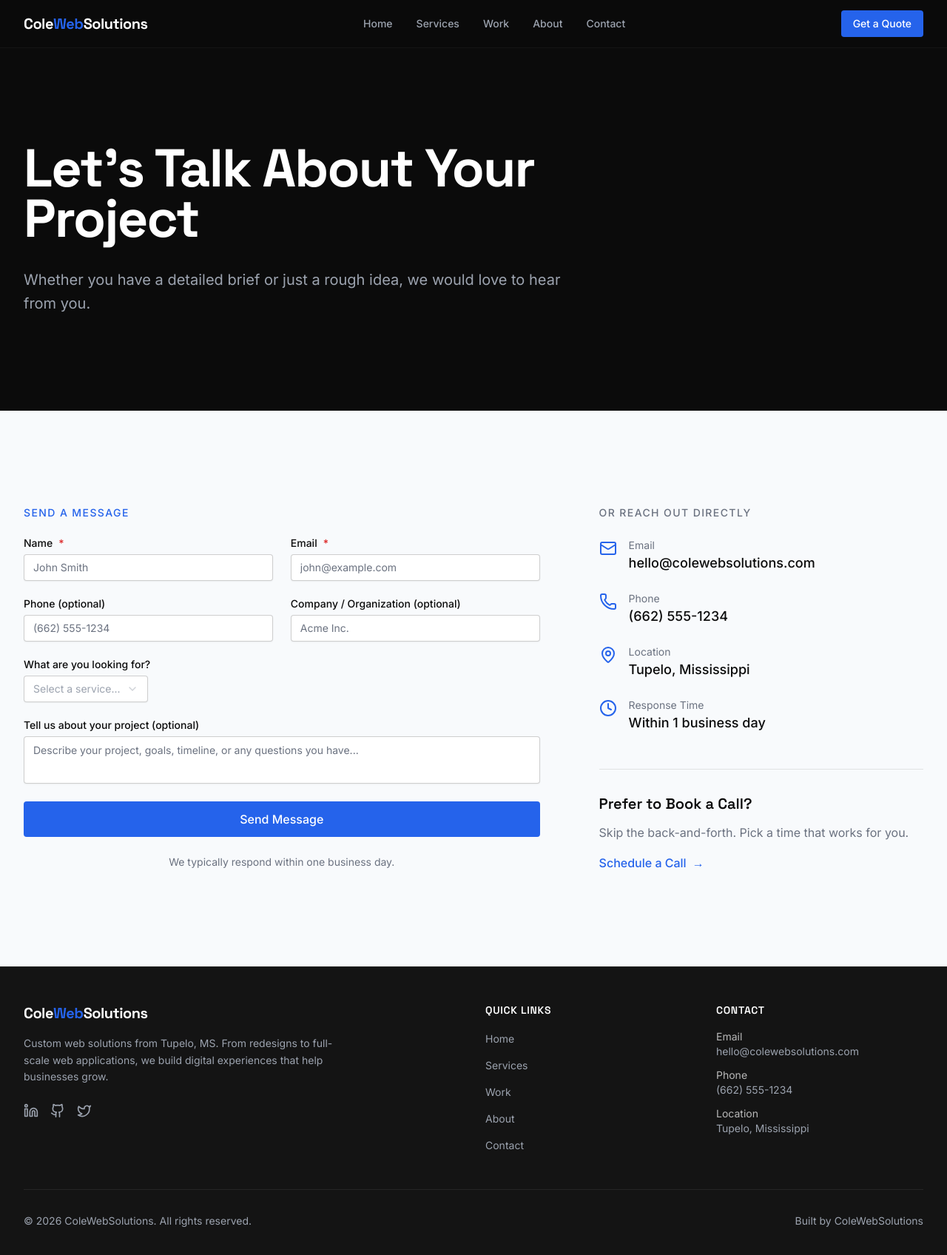
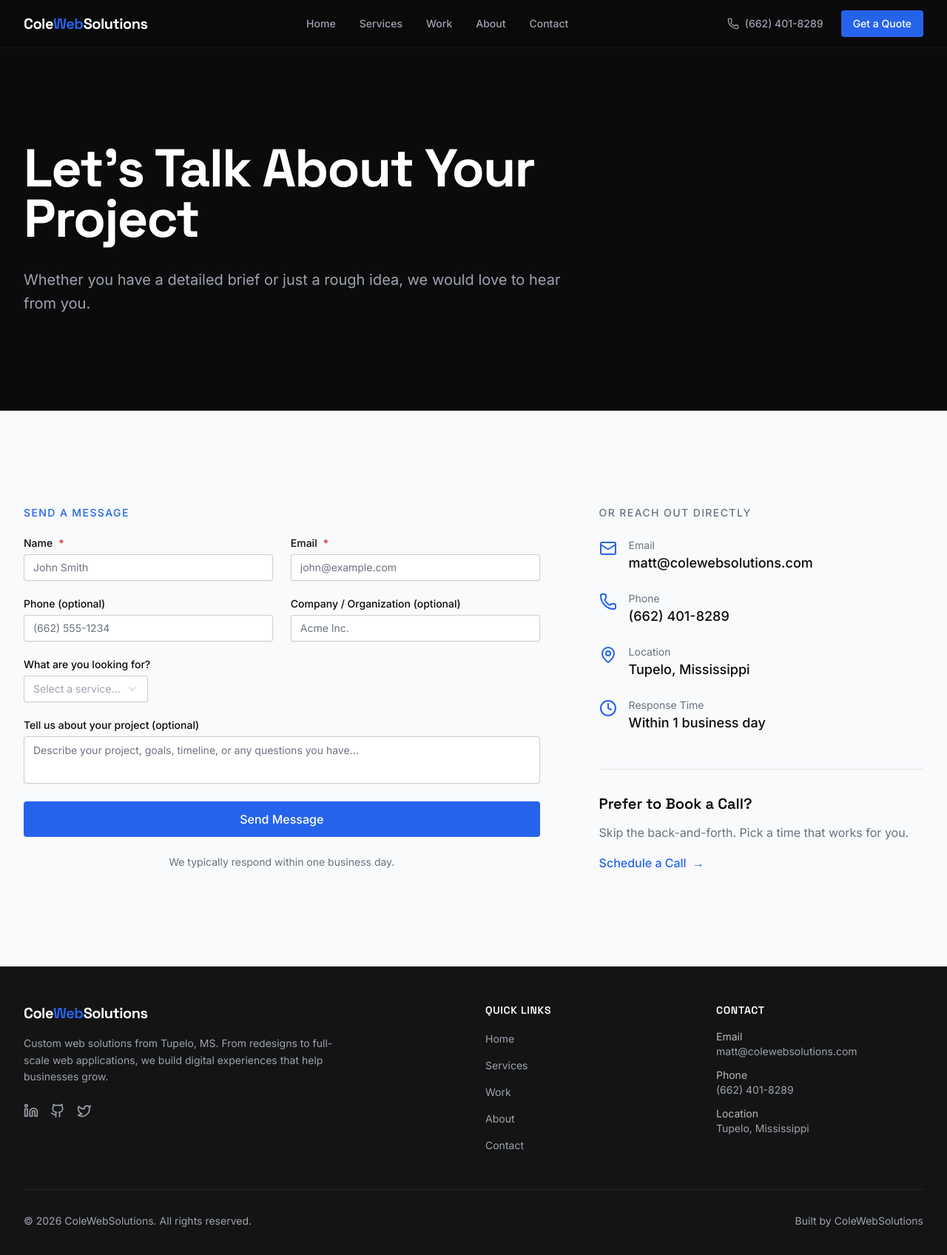
Before and after one commit to mattcoledev/ColeWebSolutionsv2, a Next.js app: page /contact in a window 1280 px wide. Shown: the top 1696 px of the page at 74% size. Built offline with nearby package versions, Linux system fonts and the light colour scheme.

Commit message:
feat: update contact info and add phone to navigation\n\nDisplay new email and phone number across site and header.

```diff
--- a/app/contact/page.tsx
+++ b/app/contact/page.tsx
@@ -11,14 +11,14 @@ const contactInfo = [
   {
     icon: Mail,
     label: "Email",
-    value: "hello@colewebsolutions.com",
-    href: "mailto:hello@colewebsolutions.com",
+    value: "matt@colewebsolutions.com",
+    href: "mailto:matt@colewebsolutions.com",
   },
   {
     icon: Phone,
     label: "Phone",
-    value: "(662) 555-1234",
-    href: "tel:+16625551234",
+    value: "(662) 401-8289",
+    href: "tel:+16624018289",
   },
   {
     icon: MapPin,
--- a/components/footer.tsx
+++ b/components/footer.tsx
@@ -69,14 +69,14 @@ export function Footer() {
             <ul className="mt-4 space-y-3 text-sm text-muted-foreground">
               <li>
                 <span className="block text-foreground/70">Email</span>
-                <a href="mailto:hello@colewebsolutions.com" className="hover:text-primary transition-colors">
-                  hello@colewebsolutions.com
+                <a href="mailto:matt@colewebsolutions.com" className="hover:text-primary transition-colors">
+                  matt@colewebsolutions.com
                 </a>
               </li>
               <li>
                 <span className="block text-foreground/70">Phone</span>
-                <a href="tel:+16625551234" className="hover:text-primary transition-colors">
-                  (662) 555-1234
+                <a href="tel:+16624018289" className="hover:text-primary transition-colors">
+                  (662) 401-8289
                 </a>
               </li>
               <li>
--- a/components/navigation.tsx
+++ b/components/navigation.tsx
@@ -2,7 +2,7 @@
 
 import Link from "next/link"
 import { useState } from "react"
-import { Menu, X } from "lucide-react"
+import { Menu, X, Phone } from "lucide-react"
 import { Button } from "@/components/ui/button"
 
 const navLinks = [
@@ -39,8 +39,15 @@ export function Navigation() {
           ))}
         </div>
 
-        {/* CTA Button - Desktop */}
-        <div className="hidden md:block">
+        {/* Phone + CTA Button - Desktop */}
+        <div className="hidden md:flex md:items-center md:gap-6">
+          <a
+            href="tel:+16624018289"
+            className="flex items-center gap-2 text-sm font-medium text-muted-foreground hover:text-foreground transition-colors"
+          >
+            <Phone className="h-4 w-4" />
+            (662) 401-8289
+          </a>
           <Button asChild>
             <Link href="/contact">Get a Quote</Link>
           </Button>
```
